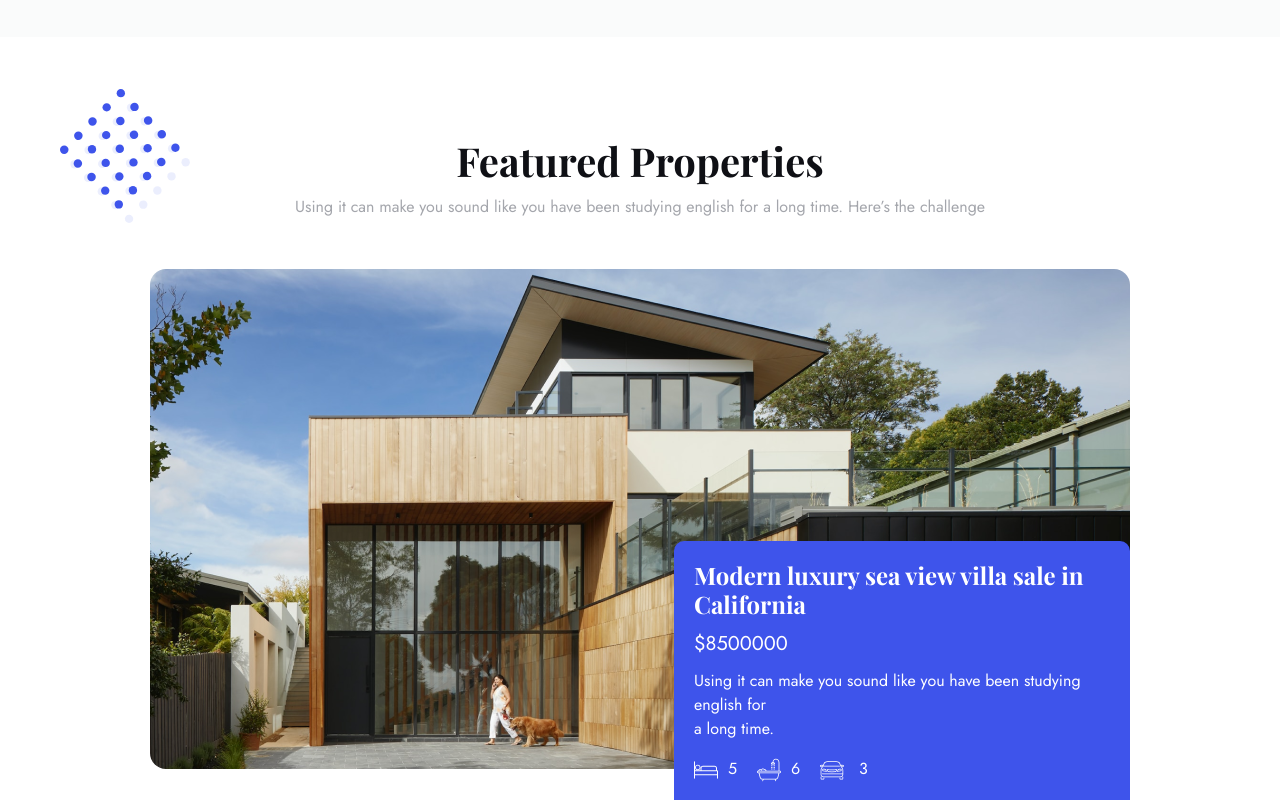
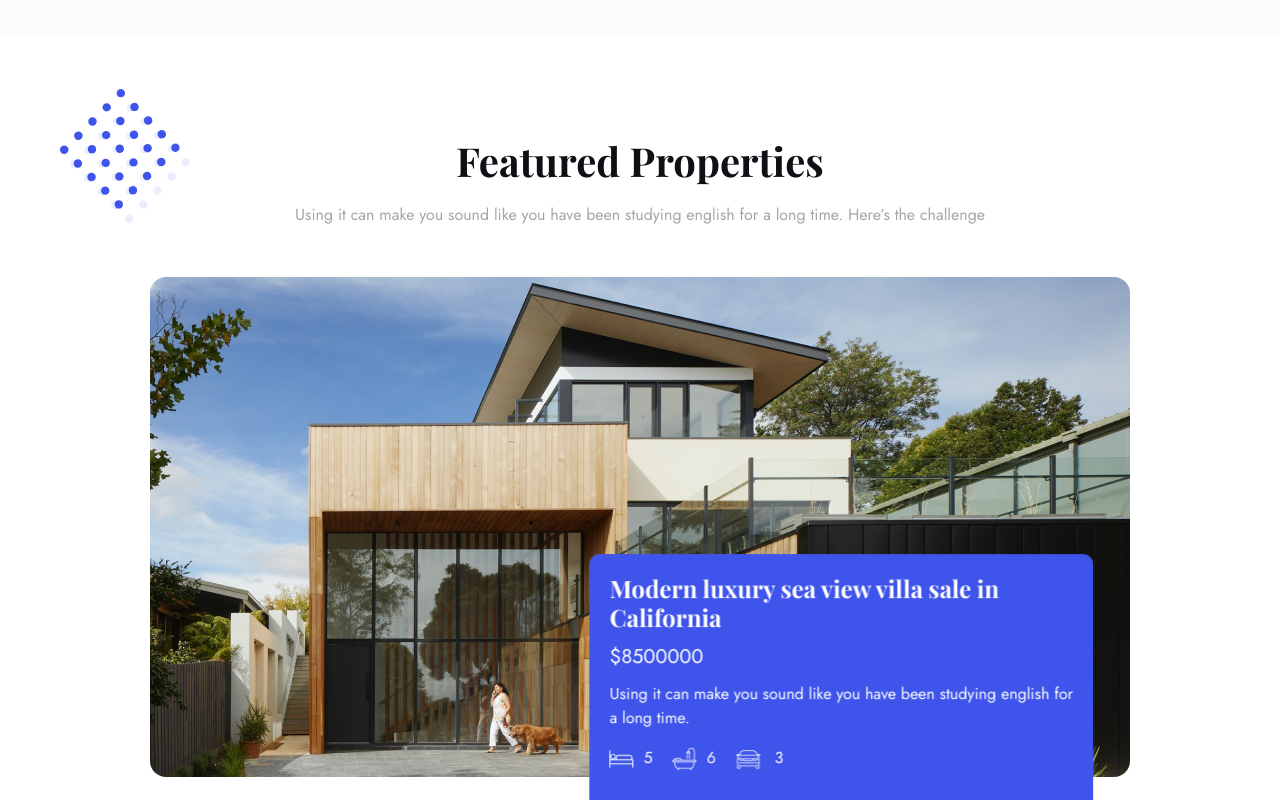
Before and after one commit to Undertaker2020/Real-Estate, a website: page src/index.html in a window 1280 px wide. Shown: the part 4140-4940 px from the top of the page. Drawn offline with nearby package versions, Linux system fonts and the light colour scheme.

Commit message:
first commit

```diff
--- a/src/sass/blocks/_properties.sass
+++ b/src/sass/blocks/_properties.sass
@@ -2,7 +2,9 @@
     padding: 100px 150px
     position: relative
     &_wrapper
-        position: relative
+        display: flex
+        flex-direction: column
+        align-items: center
         &_title
             color: #0F1015
             text-align: center
@@ -22,15 +24,13 @@
             height: 500px
             border-radius: 16px
         &_desrc-block
-            position: absolute
-            left: 524px
-            top: 64%
             display: inline-block
             padding: 20px
             border-radius: 10px
             background: #3E54EB
             backdrop-filter: blur(10px)
             color: #FFF
+            transform: translate(40%, -65%)
             &_title
                 font-family: Playfair Display
                 font-size: 24px
```
Also changed, not shown: src/css/style.min.css.
